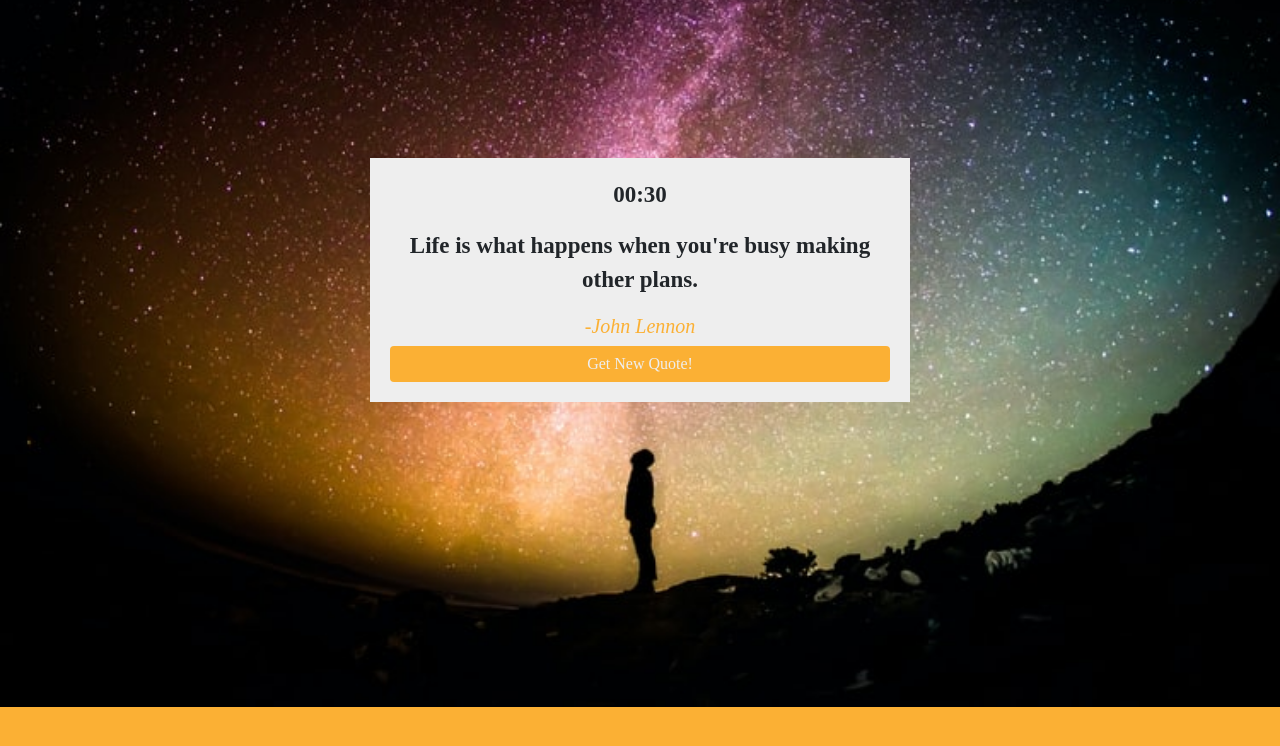
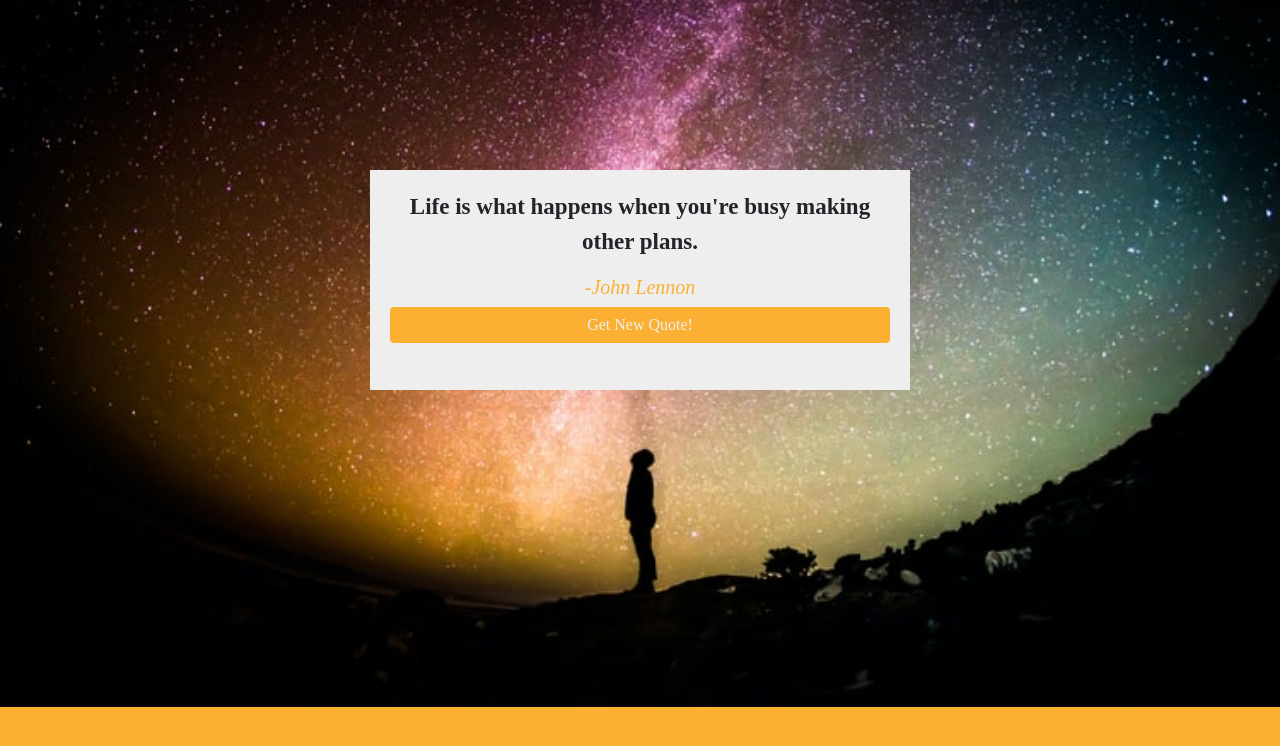
Before and after one commit to Taiwo2351/random-quote-generator, a plain HTML site: page index.html in a window 1280 px wide. Drawn offline with Linux system fonts and the light colour scheme; a web font is replaced by a local one.

Commit message:
Random-Quote

```diff
--- a/index.html
+++ b/index.html
@@ -16,7 +16,7 @@
        <div class="row quote-row">
            <div class="col-md-6 col-sm-8 mx-auto">
             <div class="box">
-                <p id="safeTimerDisplay">00:30</p>
+
                 <p id="quote-box">If you can't fly, run, If you can't run, walk. If you can't walk, crawl. By all means keep moving.</p>
                 <i><h5 id="author">-Marthin Luther Junior</h5></i>
                 <button class="btn btn-block btn-default" id="btn">Get New Quote!</button>
```
